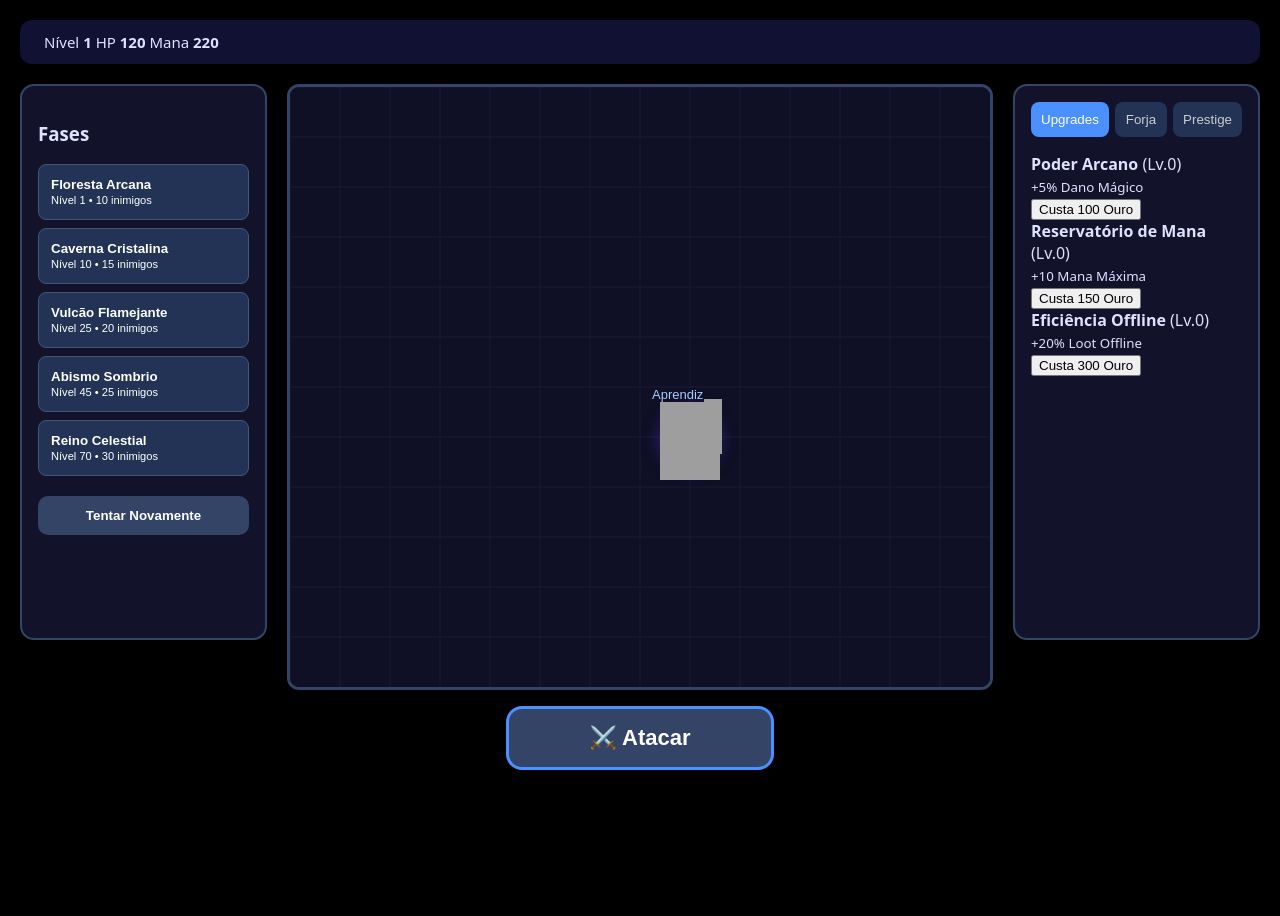
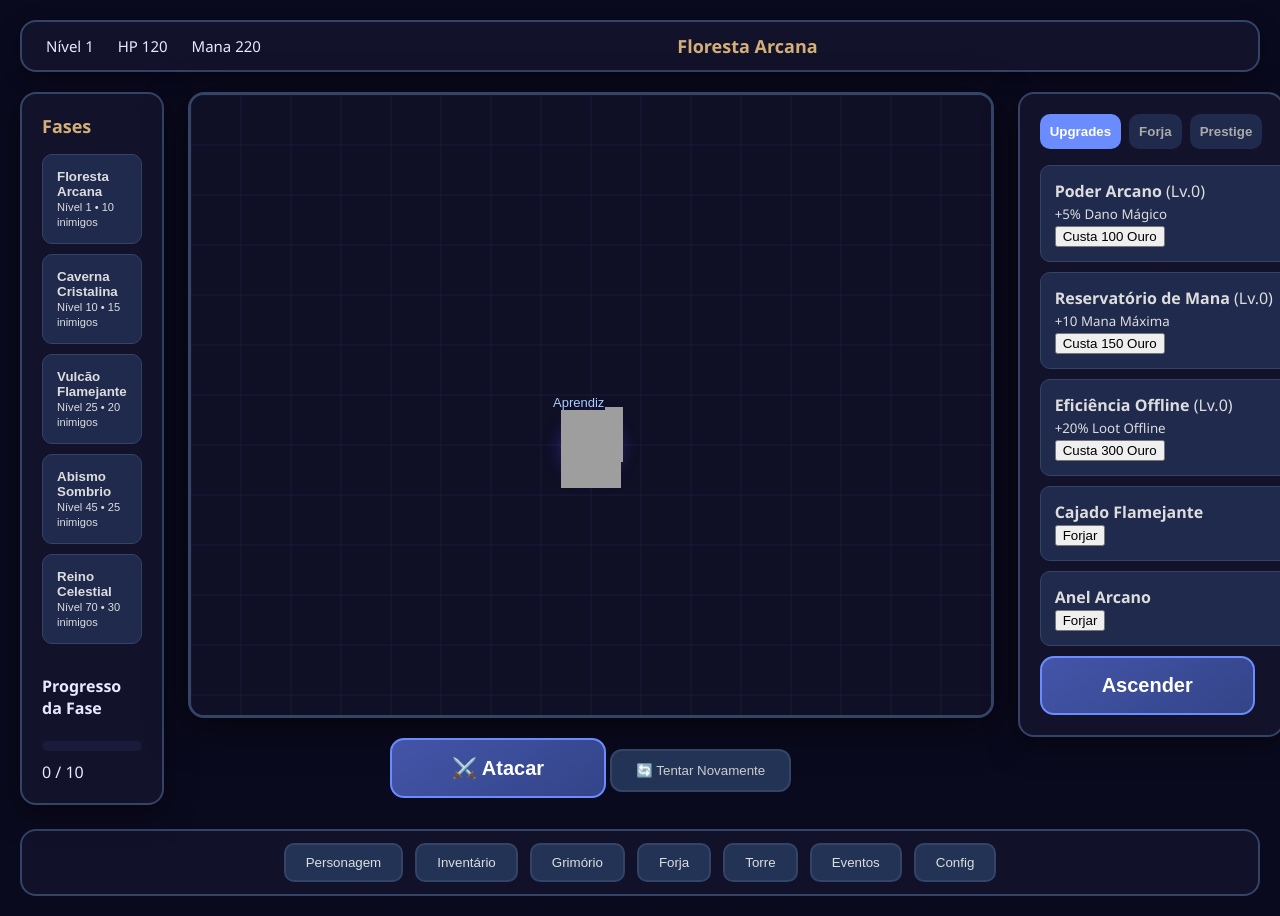
Before and after one commit to BanditGrey/arcane-ascension, a website built with Vite: page index.html in a window 1280 px wide. Before the commit the page ends 800 px from the top, so only its background shows below. Built offline with nearby package versions, Linux system fonts and the light colour scheme.

Commit message:
feat: Sistemas base implementados (Loot, Inventory, Equipment, Progression, Save)

```diff
--- a/index.html
+++ b/index.html
@@ -7,64 +7,83 @@
   <link rel="stylesheet" href="styles/main.css">
 </head>
 <body>
-  <div id="game-container">
+  <div id="app">
 
-    <!-- Top HUD -->
+    <!-- TOP HUD -->
     <div id="top-hud">
-      <div class="hud-left">
-        <span>Nível <strong id="level">1</strong></span>
-        <span>HP <strong id="hp">120</strong></span>
-        <span>Mana <strong id="mp">220</strong></span>
+      <div class="hud-section left">
+        <div class="stat">Nível <span id="level">1</span></div>
+        <div class="stat">HP <span id="hp">120</span></div>
+        <div class="stat">Mana <span id="mp">220</span></div>
       </div>
-      <div class="hud-right">
-        <span id="appearance-bonus"></span>
+      <div class="hud-section center">
+        <div id="phase-name">Floresta Arcana</div>
+      </div>
+      <div class="hud-section right">
+        <div id="appearance-bonus"></div>
       </div>
     </div>
 
-    <!-- Main Content -->
-    <div id="main-content">
+    <!-- MAIN AREA -->
+    <div id="main-area">
 
-      <!-- Left Panel: Fases -->
-      <div class="panel">
+      <!-- LEFT PANEL: Fases + Progresso -->
+      <div class="side-panel">
         <h3>Fases</h3>
         <div id="phase-list"></div>
-        <button id="retry-btn" class="action-btn">Tentar Novamente</button>
-      </div>
 
-      <!-- Center: Canvas + Attack -->
-      <div class="center-area">
-        <canvas id="game-canvas" width="700" height="600"></canvas>
-
-        <div id="attack-area">
-          <button id="attack-btn" class="big-attack-btn">⚔️ Atacar</button>
+        <div class="panel-section">
+          <h4>Progresso da Fase</h4>
+          <div class="progress-bar">
+            <div id="phase-progress" style="width: 0%"></div>
+          </div>
+          <div id="phase-kills">0 / 10</div>
         </div>
       </div>
 
-      <!-- Right Panel: Sistemas -->
-      <div class="panel">
+      <!-- CENTER: Canvas + Ação Principal -->
+      <div class="center-panel">
+        <canvas id="game-canvas" width="800" height="620"></canvas>
+
+        <div id="main-action">
+          <button id="attack-btn" class="primary-btn">⚔️ Atacar</button>
+          <button id="retry-btn" class="secondary-btn">🔄 Tentar Novamente</button>
+        </div>
+      </div>
+
+      <!-- RIGHT PANEL: Sistemas -->
+      <div class="side-panel">
         <div class="tabs">
           <button class="tab-btn active" data-tab="upgrades">Upgrades</button>
           <button class="tab-btn" data-tab="forge">Forja</button>
           <button class="tab-btn" data-tab="prestige">Prestige</button>
         </div>
 
-        <!-- Upgrades -->
         <div id="tab-upgrades" class="tab-content active">
           <div id="upgrades-list"></div>
         </div>
 
-        <!-- Forja -->
         <div id="tab-forge" class="tab-content">
           <div id="forge-list"></div>
         </div>
 
-        <!-- Prestige -->
         <div id="tab-prestige" class="tab-content">
-          <button id="prestige-btn" class="action-btn">Ascender (Prestige)</button>
+          <button id="prestige-btn" class="primary-btn">Ascender</button>
           <div id="prestige-info"></div>
         </div>
       </div>
 
+    </div>
+
+    <!-- BOTTOM BAR -->
+    <div id="bottom-bar">
+      <button class="nav-btn">Personagem</button>
+      <button class="nav-btn">Inventário</button>
+      <button class="nav-btn">Grimório</button>
+      <button class="nav-btn">Forja</button>
+      <button class="nav-btn">Torre</button>
+      <button class="nav-btn">Eventos</button>
+      <button class="nav-btn">Config</button>
     </div>
 
   </div>
--- /dev/null
+++ b/src/core/EventBus.ts
@@ -0,0 +1,27 @@
+type EventCallback = (data?: any) => void;
+
+export class EventBus {
+  private static events: Map<string, EventCallback[]> = new Map();
+
+  static subscribe(event: string, callback: EventCallback) {
+    if (!this.events.has(event)) {
+      this.events.set(event, []);
+    }
+    this.events.get(event)!.push(callback);
+  }
+
+  static emit(event: string, data?: any) {
+    const callbacks = this.events.get(event);
+    if (callbacks) {
+      callbacks.forEach(cb => cb(data));
+    }
+  }
+
+  static unsubscribe(event: string, callback: EventCallback) {
+    const callbacks = this.events.get(event);
+    if (callbacks) {
+      const index = callbacks.indexOf(callback);
+      if (index !== -1) callbacks.splice(index, 1);
+    }
+  }
+}
--- a/src/systems/EquipmentSystem.ts
+++ b/src/systems/EquipmentSystem.ts
@@ -1,33 +1,30 @@
-import { Equipment } from '../data/equipment';
+import { EventBus } from '../core/EventBus';
 
 export class EquipmentSystem {
-  equipped: Record<string, Equipment | null> = {
+  equipped: Record<string, any> = {
     weapon: null,
     helmet: null,
     chest: null,
     ring1: null,
     ring2: null,
-    amulet: null,
+    amulet: null
   };
 
-  equip(item: Equipment) {
-    const slot = this.getSlot(item.type);
-    if (slot) this.equipped[slot] = item;
+  equip(item: any, slot: string) {
+    this.equipped[slot] = item;
+    EventBus.emit('equipment:equipped', { item, slot });
   }
 
-  getSlot(type: string): string | null {
-    if (type === 'Cajado' || type === 'Varinha') return 'weapon';
-    if (type === 'Peitoral') return 'chest';
-    if (type === 'Anel') return 'ring1';
-    if (type === 'Amuleto') return 'amulet';
-    return null;
+  unequip(slot: string) {
+    this.equipped[slot] = null;
+    EventBus.emit('equipment:unequipped', { slot });
   }
 
-  getTotalStats(): Record<string, number> {
-    const total: Record<string, number> = {};
+  getTotalStats() {
+    let total: Record<string, number> = {};
     Object.values(this.equipped).forEach(item => {
-      if (item) {
-        Object.entries(item.stats).forEach(([stat, value]) => {
+      if (item && item.stats) {
+        Object.entries(item.stats).forEach(([stat, value]: any) => {
           total[stat] = (total[stat] || 0) + value;
         });
       }
--- a/styles/main.css
+++ b/styles/main.css
@@ -1,127 +1,204 @@
-/* ====================== IDLE RPG MODERNO ====================== */
+/* ====================== ARCANE ASCENSION - IDLE RPG MODERNO ====================== */
 
 :root {
-  --bg: #0a0a1f;
+  --bg-dark: #0a0a1f;
   --panel: #12122b;
-  --accent: #4a90ff;
-  --text: #e0e0ff;
+  --accent: #6b8cff;
+  --gold: #d4af77;
+  --text: #e8e8ff;
+  --border: #334466;
 }
 
 body {
   margin: 0;
-  background: #000;
+  background: var(--bg-dark);
   color: var(--text);
-  font-family: system-ui, -apple-system, sans-serif;
+  font-family: 'Segoe UI', system-ui, sans-serif;
+  overflow: hidden;
 }
 
-#game-container {
-  max-width: 1400px;
+#app {
+  max-width: 1600px;
   margin: 0 auto;
   padding: 20px;
 }
 
+/* TOP HUD */
 #top-hud {
   display: flex;
   justify-content: space-between;
-  background: #111133;
+  align-items: center;
+  background: rgba(18, 18, 43, 0.95);
+  border: 2px solid var(--border);
+  border-radius: 16px;
   padding: 12px 24px;
-  border-radius: 12px;
   margin-bottom: 20px;
-  font-size: 15px;
+  box-shadow: 0 4px 20px rgba(0,0,0,0.4);
 }
 
-#main-content {
+.hud-section {
   display: flex;
-  gap: 20px;
+  gap: 24px;
+  align-items: center;
+}
+
+.stat {
+  font-size: 15px;
+  font-weight: 500;
+}
+
+#phase-name {
+  font-size: 18px;
+  font-weight: 600;
+  color: var(--gold);
+}
+
+/* MAIN AREA */
+#main-area {
+  display: flex;
+  gap: 24px;
   align-items: flex-start;
 }
 
-.panel {
+/* SIDE PANELS */
+.side-panel {
+  width: 300px;
   background: var(--panel);
-  border: 2px solid #334466;
-  border-radius: 14px;
-  padding: 16px;
-  width: 300px;
-  min-height: 520px;
+  border: 2px solid var(--border);
+  border-radius: 16px;
+  padding: 20px;
+  box-shadow: 0 8px 30px rgba(0,0,0,0.5);
 }
 
-.center-area {
+.side-panel h3 {
+  margin: 0 0 16px 0;
+  color: var(--gold);
+  font-size: 18px;
+}
+
+/* CENTER */
+.center-panel {
   display: flex;
   flex-direction: column;
   align-items: center;
-  gap: 16px;
+  gap: 20px;
 }
 
 #game-canvas {
-  border: 3px solid #334466;
-  border-radius: 12px;
+  border: 3px solid var(--border);
+  border-radius: 16px;
   background: #0f0f25;
+  box-shadow: 0 10px 40px rgba(0,0,0,0.6);
 }
 
-.big-attack-btn {
-  padding: 16px 80px;
-  font-size: 22px;
-  background: #334466;
+/* BUTTONS */
+.primary-btn {
+  padding: 16px 60px;
+  font-size: 20px;
+  background: linear-gradient(145deg, #4455aa, #334488);
   color: white;
-  border: 3px solid #4a90ff;
-  border-radius: 16px;
+  border: 2px solid var(--accent);
+  border-radius: 14px;
   cursor: pointer;
-  font-weight: bold;
+  font-weight: 600;
+  transition: all 0.2s;
 }
 
-.big-attack-btn:hover {
-  background: #445577;
+.primary-btn:hover {
+  transform: translateY(-2px);
+  box-shadow: 0 6px 20px rgba(106, 140, 255, 0.4);
 }
 
+.secondary-btn {
+  padding: 12px 24px;
+  background: #223355;
+  color: #ccc;
+  border: 2px solid var(--border);
+  border-radius: 12px;
+  cursor: pointer;
+}
+
+/* TABS */
 .tabs {
   display: flex;
-  gap: 6px;
+  gap: 8px;
   margin-bottom: 16px;
 }
 
 .tab-btn {
   flex: 1;
   padding: 10px;
-  background: #223355;
-  color: #ccc;
-  border: none;
-  border-radius: 8px;
-  cursor: pointer;
-}
-
-.tab-btn.active {
-  background: #4a90ff;
-  color: white;
-}
-
-.tab-content {
-  display: none;
-}
-
-.tab-content.active {
-  display: block;
-}
-
-.action-btn {
-  width: 100%;
-  padding: 12px;
-  margin-top: 12px;
-  background: #334466;
-  color: white;
+  background: #1f2a4d;
+  color: #aaa;
   border: none;
   border-radius: 10px;
   cursor: pointer;
   font-weight: 600;
+  transition: 0.2s;
 }
 
-#phase-list button {
+.tab-btn.active {
+  background: var(--accent);
+  color: white;
+}
+
+/* PROGRESS BAR */
+.progress-bar {
+  height: 10px;
+  background: #1a1a3a;
+  border-radius: 20px;
+  overflow: hidden;
+  margin: 10px 0;
+}
+
+#phase-progress {
+  height: 100%;
+  background: linear-gradient(to right, var(--accent), #aaccff);
+  transition: width 0.3s;
+}
+
+/* BOTTOM BAR */
+#bottom-bar {
+  margin-top: 24px;
+  display: flex;
+  justify-content: center;
+  gap: 12px;
+  padding: 12px;
+  background: rgba(18, 18, 43, 0.9);
+  border-radius: 16px;
+  border: 2px solid var(--border);
+}
+
+.nav-btn {
+  padding: 10px 20px;
+  background: #223355;
+  color: #ddd;
+  border: 2px solid var(--border);
+  border-radius: 10px;
+  cursor: pointer;
+  font-weight: 500;
+}
+
+.nav-btn:hover {
+  background: #334466;
+}
+
+/* LISTAS */
+#phase-list button,
+#upgrades-list > div,
+#forge-list > div {
   width: 100%;
-  margin-bottom: 8px;
-  padding: 12px;
-  background: #223355;
-  color: white;
-  border: 1px solid #445577;
-  border-radius: 8px;
+  margin-bottom: 10px;
+  padding: 14px;
+  background: #1f2a4d;
+  border: 1px solid var(--border);
+  border-radius: 10px;
+  color: #ddd;
+  cursor: pointer;
   text-align: left;
-  cursor: pointer;
+  transition: 0.2s;
 }
+
+#phase-list button:hover {
+  background: #2a3a66;
+}
```
Also changed, not shown: SYSTEMS.md (added, +50 -0 lines), src/domain/Character.ts (added, +50 -0 lines), src/systems/CombatSystem.ts (added, +40 -0 lines), src/systems/InventorySystem.ts (added, +19 -0 lines), src/systems/LootSystem.ts (+24 -12 lines), src/systems/ProgressionSystem.ts (added, +23 -0 lines), src/systems/SaveSystem.ts (+13 -26 lines).
